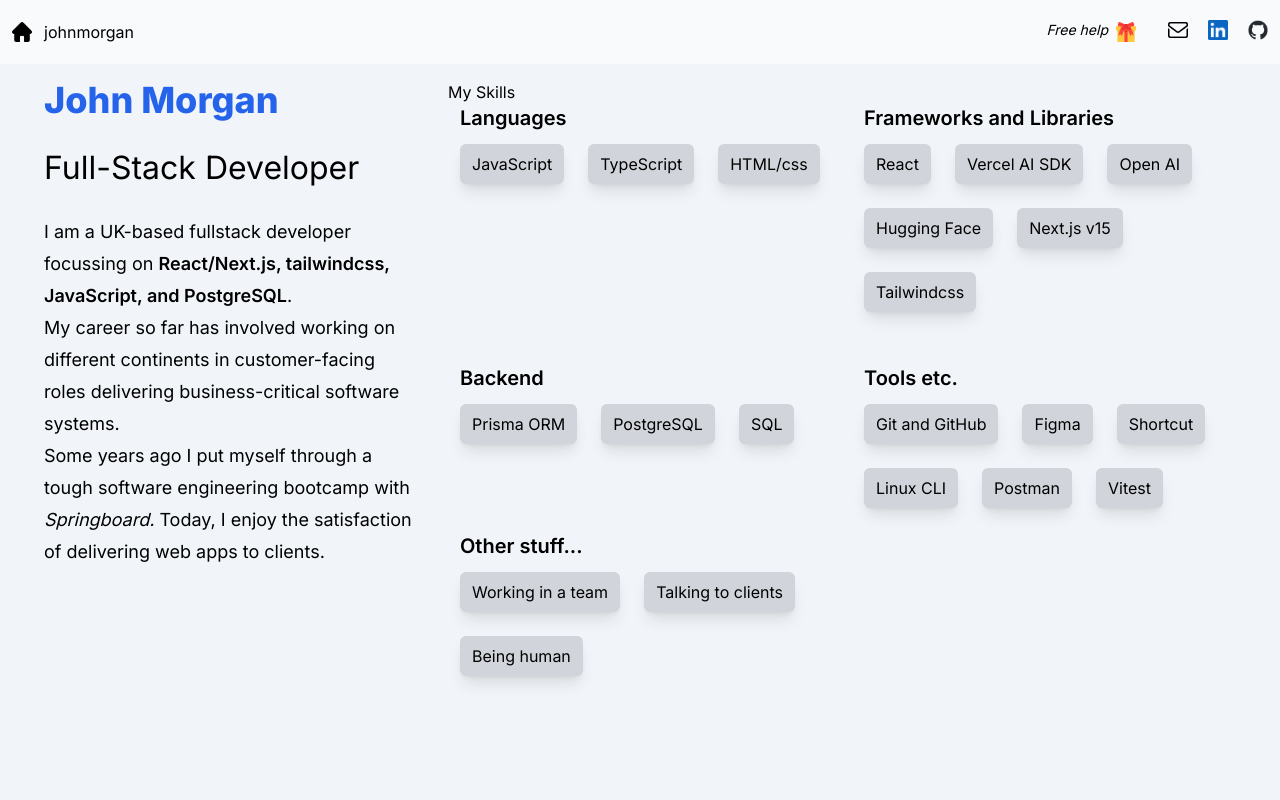
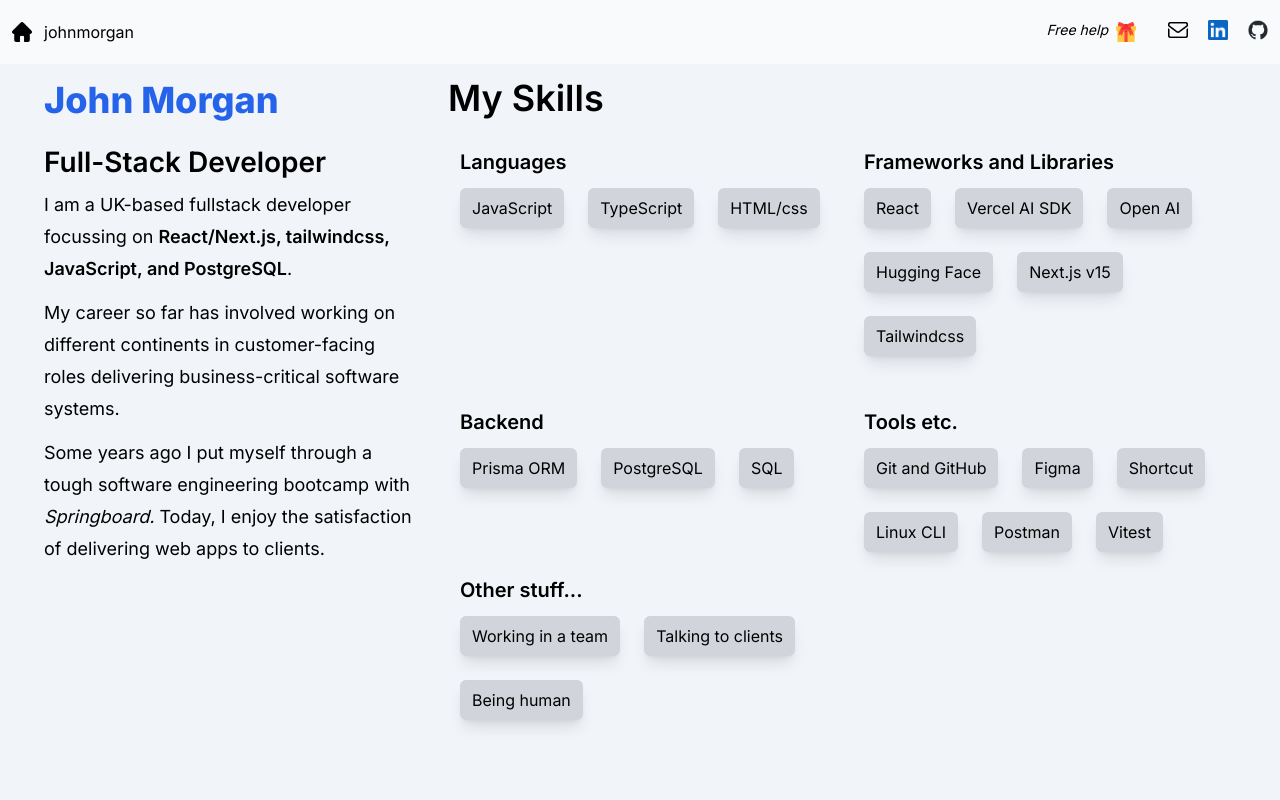
Before and after one commit to johnhm22/iamjohn, a Next.js app: page / in a window 1280 px wide. Shown: the top 800 px of the page. Built offline with nearby package versions, Linux system fonts and the light colour scheme.

Commit message:
Adding classes to global.css

```diff
--- a/app/globals.css
+++ b/app/globals.css
@@ -4,16 +4,29 @@
 
 @layer components {
   .heading {
-    font-size: 1.5rem /* 24px */;
-    line-height: 2rem /* 32px */;
-    margin-bottom: 2.5rem /* 40px */;
-    font-weight: 400;
+    font-size: 1.2rem;
+    line-height: 2rem;
+    margin-bottom: 0.5rem;
+    font-weight: 600;
     @media (min-width: 1024px) {
-      margin-bottom: 2rem /* 64px */;
-      font-size: 2rem /* 48px */;
+      margin-bottom: 1rem;
+      font-size: 1.75rem;
+      line-height: 0.75;
+    }
+  }
+
+  .heading-section {
+    font-size: 1.875rem;
+    line-height: 2.25rem;
+    margin-bottom: 0.5rem;
+    font-weight: 600;
+    @media (min-width: 1024px) {
+      margin-bottom: 2rem;
+      font-size: 2.25rem;
       line-height: 1;
     }
   }
+
   .contain {
     width: 91.666667%;
     margin-left: auto;
@@ -21,4 +34,10 @@
     min-height: 100vh;
     display: flex;
   }
+  .intro-p {
+    margin-bottom: 0.75rem;
+    @media (min-width: 1024px) {
+      margin-bottom: 0.75rem;
+    }
+  }
 }
```
